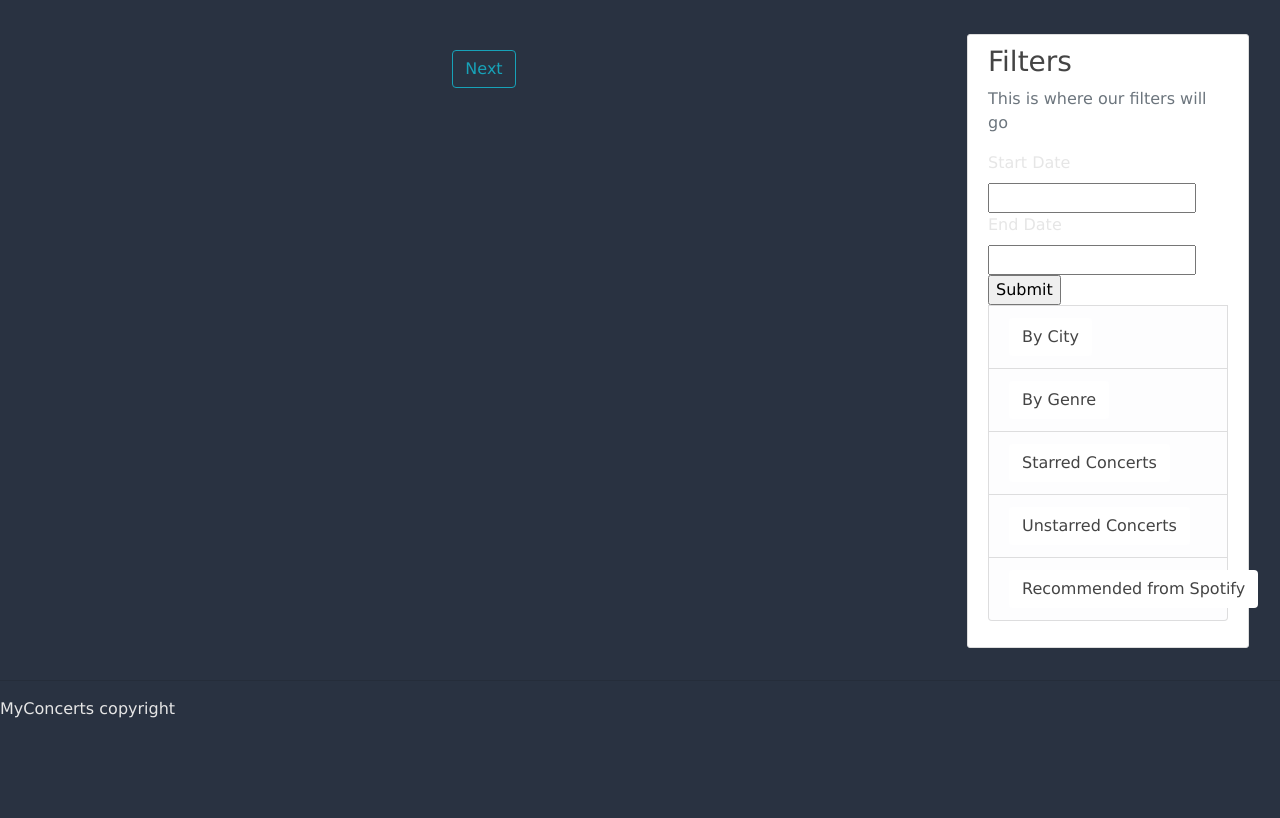
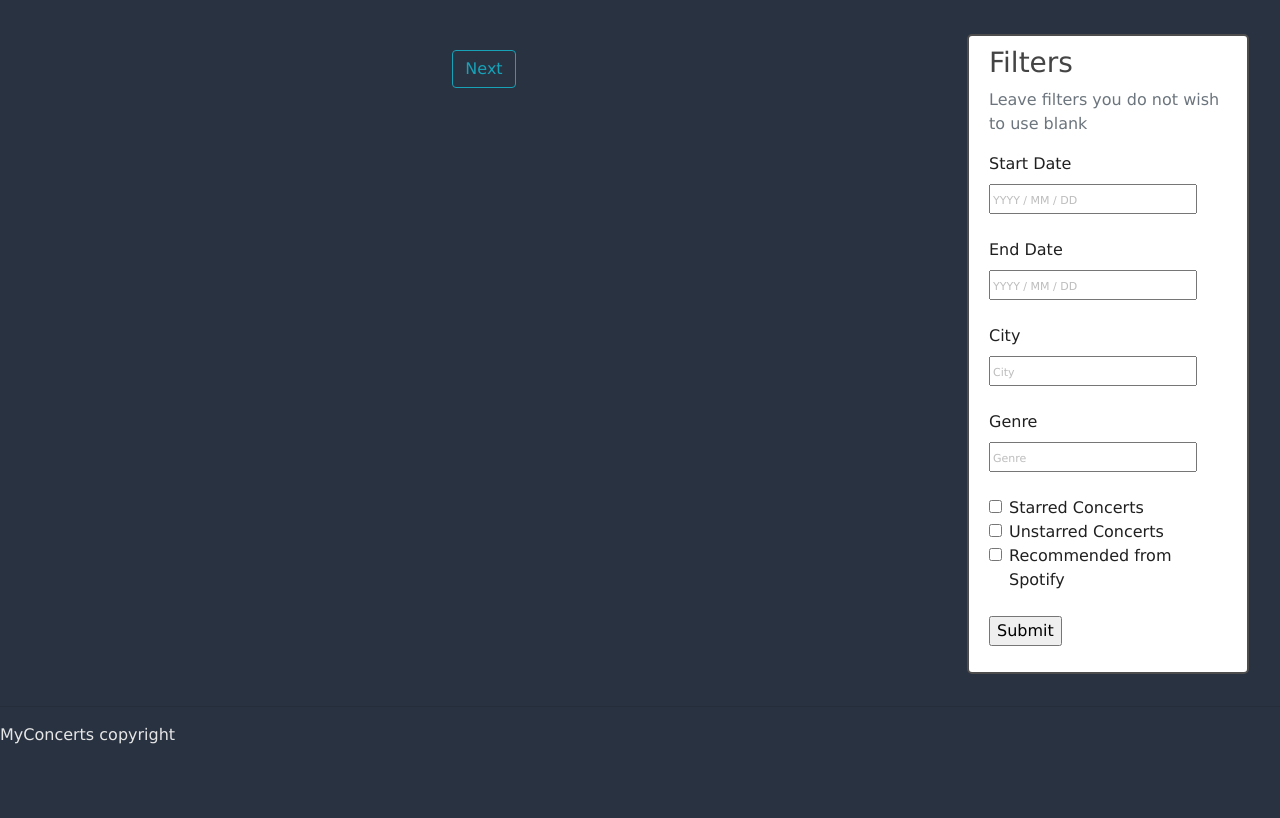
Before and after one commit to Zachhi/MyConcerts, a Django app: page /1/ in a window 1280 px wide. Shown: the part 62-880 px from the top of the page. Run offline with Django 3.2, Linux system fonts and the light colour scheme; data that the repository does not hold is empty; some libraries are stand-ins or nearby versions.

Commit message:
finished frontend for filters

```diff
--- a/landing/static/landing/main.css
+++ b/landing/static/landing/main.css
@@ -65,8 +65,8 @@ ul {
   margin-bottom: 20px;*/
   background: #ffffff;
   padding: 10px 20px;
-  border: 1px solid #dddddd;
-  border-radius: 3px;
+  border: 2px solid #4d4d4d;
+  border-radius: 5px;
 }
 
 .article-title {
@@ -190,3 +190,12 @@ a:hover {
   background-color: white;
   color: var(--t2);
 }
+
+.labelHelp {
+    color: rgb(32, 32, 32);
+}
+
+::-webkit-input-placeholder {
+  font-size: 11px!important;
+  color: rgb(189, 189, 189);
+}
--- a/landing/templates/landing/home.html
+++ b/landing/templates/landing/home.html
@@ -9,16 +9,16 @@
         <!--<div class="row row-cols-1 row-cols-md-3 g-4">-->
             {% for x in events %}
             <a href="{% url 'landing-detail' %}?{{x|get_encoded_dict}}" class="cardHelp cardMargin">
-                <div class="card h-100 cardHelp cardBorder" style="width: 15em; height: 15em;">
+                <div class="card h-100 cardHelp cardBorder" style="width: 15.5em; height: 15em;">
                     <img class="card-img-top imgBorder" src="{{ x.image }}" alt="Card image cap">
                     <div class="card-body">
-                        <h5 class="card-title cardHelp" style="font-size: 1.1em;">{{ x.name }}</h5>
+                        <h5 class="card-title cardHelp" style="font-size: 1em;">{{ x.name }}</h5>
                         <div class = "d-flex justify-content-between ">
                             <h5 class="card-text cardHelp alignVertical" style="font-size: .7em; color: rgba(0, 0, 0, 0.699);">{{ x.city }}, {{ x.state }}</h5>
                         </div>
                         <div class = "d-flex justify-content-between">
                             <p class="card-text cardHelp" style="font-size: .8em; color: rgba(0, 0, 0, 0.699);">{{ x.date }}</p>
-                            <p class="card-text cardHelp" style="font-size: .8em; color: rgb(100, 199, 61);">${{ x.min_price }} - ${{ x.max_price }}</p>
+                            <p class="card-text cardHelp" style="font-size: .7em; color: rgb(100, 199, 61);">${{ x.min_price }} - ${{ x.max_price }}</p>
                         </div>
 
                     </div>
@@ -42,23 +42,27 @@
 <div class="col-md-3">
     <div class="content-section">
         <h3>Filters</h3>
-        <p class='text-muted'>This is where our filters will go
+        <p class='text-muted'>Leave filters you do not wish to use blank
         <ul class="list-group">
             <form>
-                <label for="startdate">Start Date</label>
-                <input type="text" id="startdate" name="startdate"> <!---how can we deafult text  box to show form for input i.e YYYY-MM-DD?-->
-                <label for="enddate">End Date</label>
-                <input type="text" id="enddate" name="enddate">
+                <label for="startdate" class="labelHelp">Start Date</label>
+                <input type="text" id="startdate" name="startdate" placeholder="YYYY / MM / DD"><br><br> <!---how can we deafult text  box to show form for input i.e YYYY-MM-DD?-->
+                <label for="enddate" class="labelHelp">End Date</label>
+                <input type="text" id="enddate" name="enddate" placeholder="YYYY / MM / DD"><br><br>
+                <label for="city" class="labelHelp">City</label><br>
+                <input type="text" id="city" name="city" placeholder="City"><br><br>
+                <label for="genre" class="labelHelp">Genre</label><br>
+                <input type="text" id="genre" name="genre" placeholder="Genre"><br><br>
+                <div class="form-check">
+                    <input class="form-check-input" type="checkbox" value="" id="starred">
+                    <label class="form-check-label labelHelp" for="starred">Starred Concerts</label><br>
+                    <input class="form-check-input" type="checkbox" value="" id="unstarred">
+                    <label class="form-check-label labelHelp" for="unstarred">Unstarred Concerts</label><br>
+                    <input class="form-check-input" type="checkbox" value="" id="recommended">
+                    <label class="form-check-label labelHelp" for="recommended">Recommended from Spotify</label><br><br>
+                </div>
                 <input type="submit" value="Submit">
             </form>
-            <!-- <li class="list-group-item list-group-item-light"><button id="start date - end data" class = "btn filterBtn" onclick = "filterTiles('date')">YYYY-MM-DD</button></li>
-            <li class="list-group-item list-group-item-light"><button id="start date - end data" class="btn filterBtn" onclick="filterTiles('date')">YYYY-MM-DD</button></li> -->
-            <li class="list-group-item list-group-item-light"><button id="city" class = "btn filterBtn" onclick = "filterTiles('distance')">By City</button></li>
-            <!--<li class="list-group-item list-group-item-light"><button id="price" class = "btn filterBtn" onclick = "filterTiles('price')">By Price</button></li>-->
-            <li class="list-group-item list-group-item-light"><button id="genre" class = "btn filterBtn" onclick = "filterTiles('genre')">By Genre</button></li>
-            <li class="list-group-item list-group-item-light"><button id="genre" class="btn filterBtn" onclick="filterTiles('genre')">Starred Concerts</button></li>
-            <li class="list-group-item list-group-item-light"><button id="genre" class="btn filterBtn" onclick="filterTiles('genre')">Unstarred Concerts</button></li>
-            <li class="list-group-item list-group-item-light"><button id="genre" class="btn filterBtn"onclick="filterTiles('genre')">Recommended from Spotify</button></li>
         </ul>
         </p>
     </div>
```
